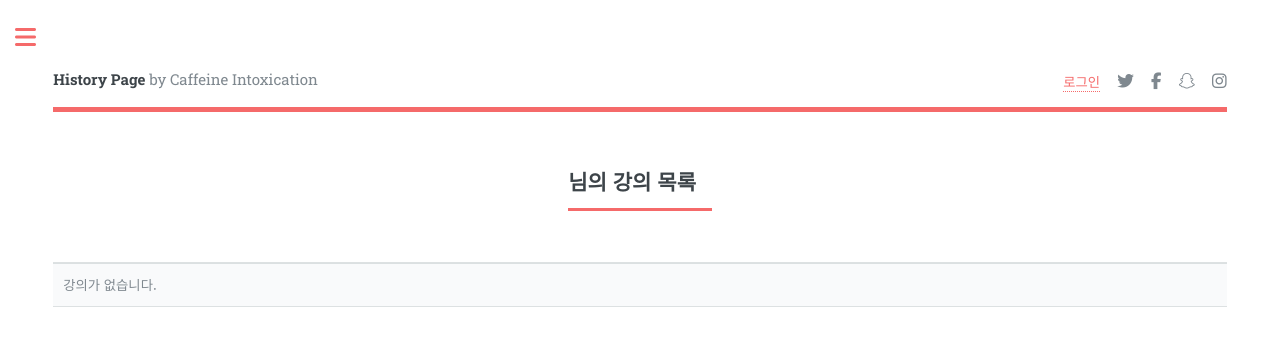
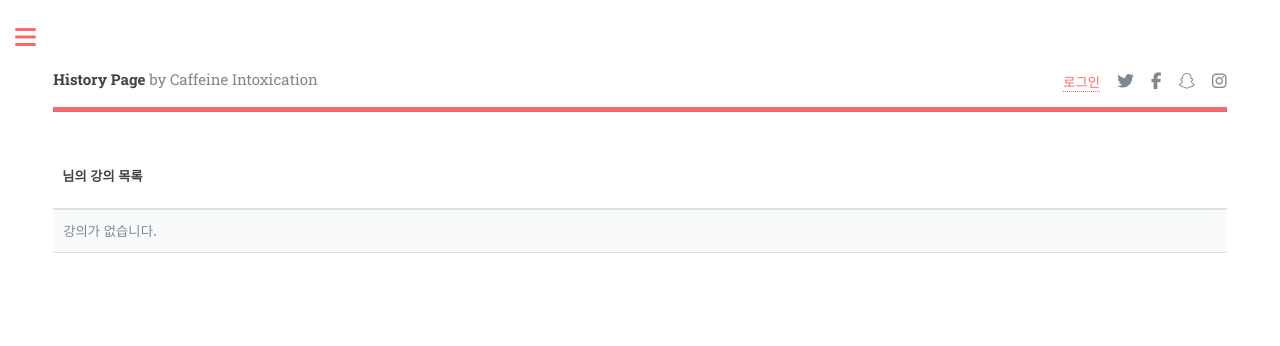
Before and after one commit to Philip-Cho/DGU-Capstone, a Django app: page /caffeine/board/ in a window 1280 px wide. Shown: the top 346 px of the page. Run offline with Django 4.2, Linux system fonts and the light colour scheme; data that the repository does not hold is empty; parts of the project's set-up code (start-up, migrations or seed data) failed here and were passed over; some libraries are stand-ins or nearby versions; some web fonts are replaced.

Commit message:
table header 개선

```diff
--- a/templates/board.html
+++ b/templates/board.html
@@ -52,10 +52,8 @@
                 <table>
                     <thead>
                     <tr>
-                    <th style="text-align: center">
-                        <header class="major">
-                            <h2><span style="color: #0d6efd; font-weight: bold;">{{ user.username }}</span>님의 강의 목록</h2>
-                        </header>
+                    <th>
+                        <h4><span style="color: #f56a6a; font-weight: bold;">{{ user.username }}</span> 님의 강의 목록</h4>
                     </th>
                     </tr>
                     </thead>
@@ -64,7 +62,7 @@
                             <tbody>
                             <tr>
                                 <td>
-                                    {#                            <img src="http://img.youtube.com/vi/{{lecture.id_url}}/mqdefault.jpg" alt="thumbnail">#}
+<!--                                    {#<img src="http://img.youtube.com/vi/{{lecture.id_url}}/mqdefault.jpg" alt="thumbnail">#}-->
                                     <h4 style="margin: 0;"><a
                                             href="http://127.0.0.1:8000/caffeine/{{ lecture.id }}/">{{ lecture.lecture_name }}</a>
                                     </h4></td>
```
